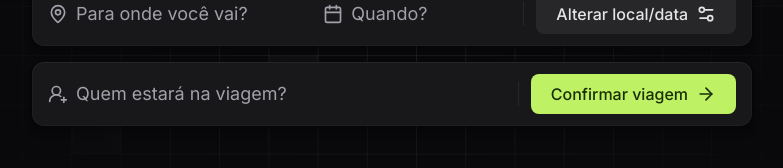
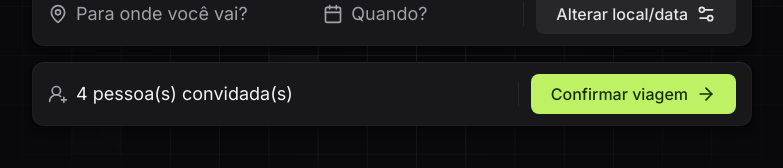
Before and after one commit to dev-andreola/planner-frontend-node, a React (Vite) app: page / in a window 1280 px wide. Both pictures are taken after a click on the button "Continuar". Shown: the part 369-537 px from the top of the page, without its empty margins (248-1031 px from the left). Built offline with nearby package versions, Linux system fonts and the light colour scheme.

Commit message:
feat: create emails to invite length ui

```diff
--- a/src/app.tsx
+++ b/src/app.tsx
@@ -75,8 +75,7 @@
   return (
     <div className="h-dvh flex items-center justify-center bg-pattern bg-no-repeat bg-center">
       <div className="max-w-3xl w-full px-6 text-center space-y-10">
-        {/* --- */}
-
+        {/* HEADER */}
         <div className="flex flex-col items-center gap-3">
           <img src="/logo.svg" alt="plann.er" />
           <p className="text-zinc-300 text-lg">
@@ -85,7 +84,9 @@
         </div>
 
         <div className="space-y-4">
+          {/* LOCATION N DATE INPUT */}
           <div className="h-16 bg-zinc-900 px-4 rounded-xl flex items-center shadow-shape gap-3">
+            {/* LOCATION INPUT */}
             <div className="flex items-center gap-2 flex-1">
               <MapPin className="size-5 text-zinc-400" />
               <input
@@ -95,9 +96,10 @@
                 disabled={isGuestsInputOpen}
               />
             </div>
+
+            {/* DATE INPUT */}
             <div className="flex items-center gap-2">
               <Calendar className="size-5 text-zinc-400" />
-
               <input
                 className="bg-transparent text-lg placeholder-zinc-400 w-40 outline-none"
                 type="text"
@@ -107,6 +109,7 @@
             </div>
             <div className="w-px h-6 bg-zinc-800" />
 
+            {/* FIRST FORM BUTTON */}
             {isGuestsInputOpen ? (
               <button
                 onClick={closeGuestsInput}
@@ -126,6 +129,7 @@
             )}
           </div>
 
+          {/* GUESTS INPUT */}
           {isGuestsInputOpen && (
             <div className="h-16 bg-zinc-900 px-4 rounded-xl flex items-center shadow-shape gap-3">
               <button
@@ -133,13 +137,21 @@
                 className="flex items-center gap-2 flex-1 text-left"
               >
                 <UserRoundPlus className="size-5 text-zinc-400" />
-                <span className="text-zinc-400 text-lg flex-1">
-                  Quem estará na viagem?
-                </span>
+                {emailsToInvite.length > 0 ? (
+                  <span className="text-zinc-100 text-lg flex-1">
+                    {emailsToInvite.length} pessoa(s) convidada(s)
+                  </span>
+                ) : (
+                  <span className="text-zinc-400 text-lg flex-1">
+                    Quem estará na viagem?
+                  </span>
+                )}
               </button>
 
+              {/* SEPARATOR */}
               <div className="w-px h-6 bg-zinc-800" />
 
+              {/* SECOND FORM BUTTON */}
               <button
                 onClick={openConfirmTripModal}
                 className="bg-lime-300 text-lime-950 rounded-lg px-5 py-2 font-medium flex items-center gap-2 hover:bg-lime-400"
@@ -151,6 +163,7 @@
           )}
         </div>
 
+        {/* FOOTER */}
         <p className="text-sm text-zinc-500">
           Ao planejar sua viagem pela plann.er você automaticamente concorda
           <br />
@@ -166,6 +179,7 @@
         </p>
       </div>
 
+      {/* GUEST MODAL */}
       {isGuestsModalOpen && (
         <div className="fixed inset-0 bg-black/60 flex items-center justify-center">
           <div className="w-[640px] rounded-xl py-5 px-6 shadow-shape bg-zinc-900 space-y-5">
@@ -229,6 +243,7 @@
         </div>
       )}
 
+      {/* CONFIRM TRIP MODAL */}
       {isConfirmTripModalOpen && (
         <div className="fixed inset-0 bg-black/60 flex items-center justify-center">
           <div className="w-[640px] rounded-xl py-5 px-6 shadow-shape bg-zinc-900 space-y-5">
```
